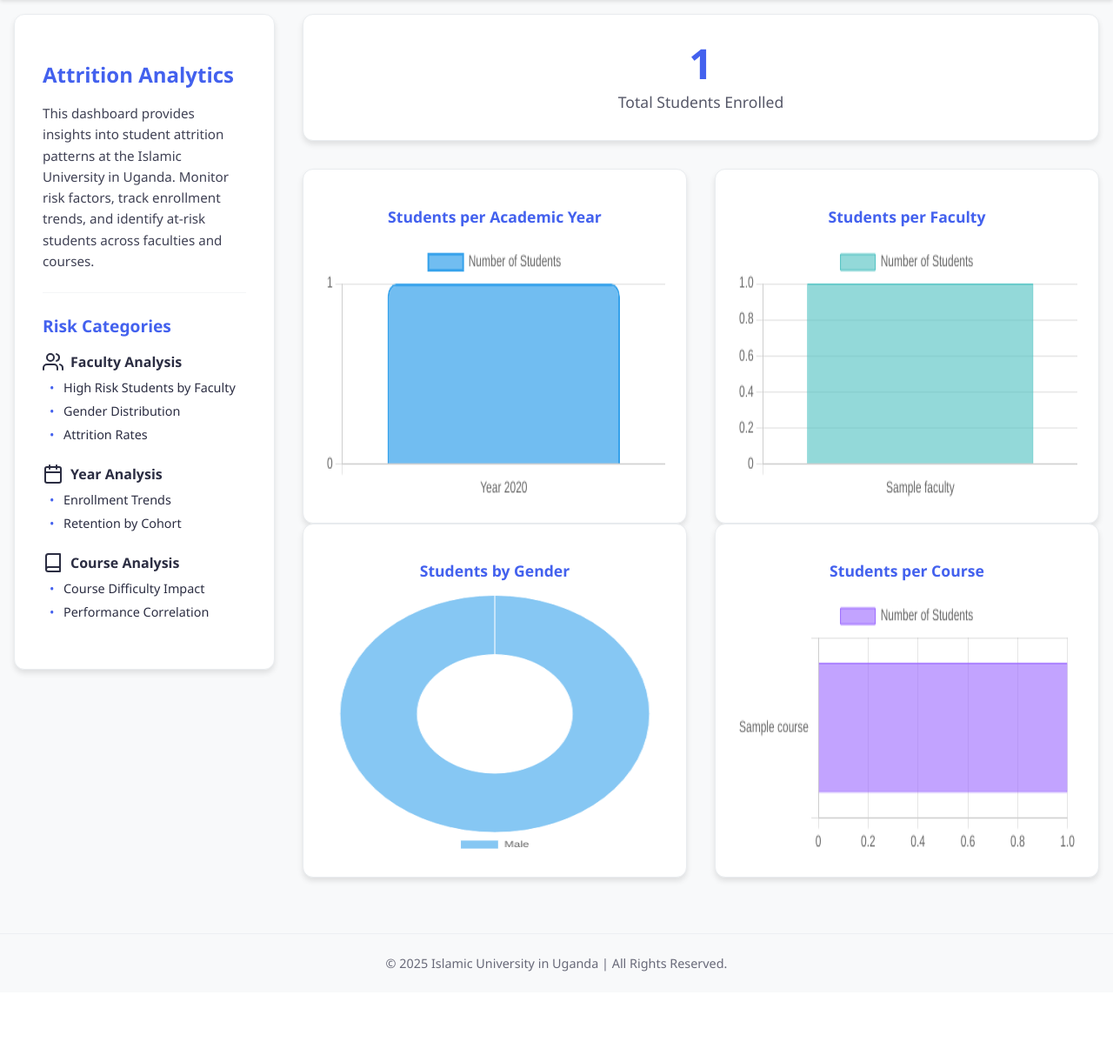
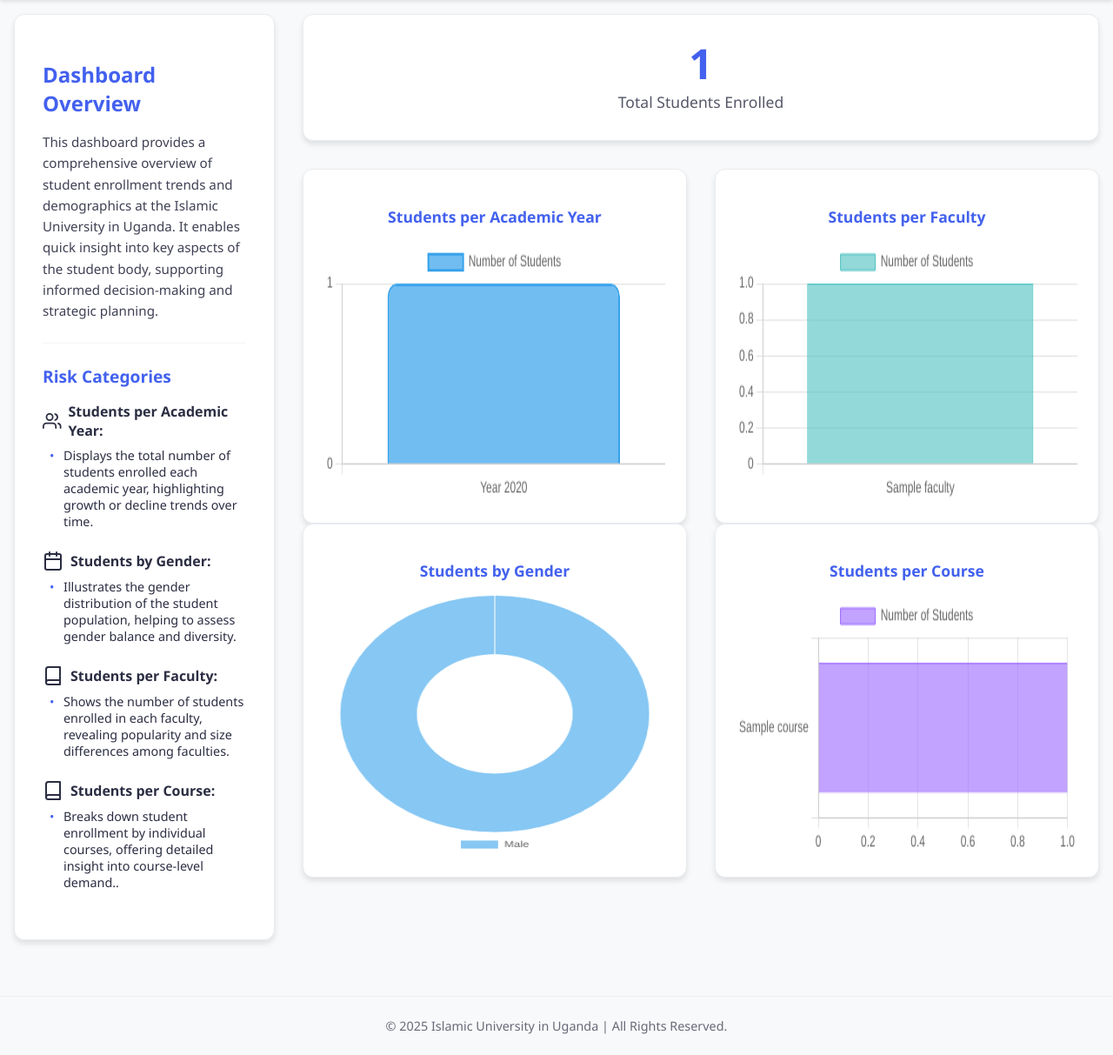
Before and after one commit to Learnli23/Aisha, a Django app: page /dashboard/ in a window 1280 px wide. Shown: the part 71-1284 px from the top of the page at 87% size. Before the commit the page ends 1188 px from the top, so only its background shows below. Run offline with Django 5.2, Linux system fonts and the light colour scheme; a user stored in the database is signed in; tables that the repository leaves empty hold one stand-in row (values such as "Sample post").

Commit message:
Update dashboard.html

```diff
--- a/app/templates/dashboard.html
+++ b/app/templates/dashboard.html
@@ -324,10 +324,10 @@
 
     <div class="container">
         <aside class="sidebar">
-            <h1 class="dashboard-title">Attrition Analytics</h1>
+            <h1 class="dashboard-title">Dashboard Overview</h1>
             <p class="dashboard-description">
-                This dashboard provides insights into student attrition patterns at the Islamic University in Uganda.
-                Monitor risk factors, track enrollment trends, and identify at-risk students across faculties and courses.
+               This dashboard provides a comprehensive overview of student enrollment trends and demographics at the Islamic University in Uganda.
+               It enables quick insight into key aspects of the student body, supporting informed decision-making and strategic planning.
             </p>
 
             <div class="divider"></div>
@@ -336,28 +336,35 @@
 
             <div class="risk-category">
                 <div class="risk-category-title">
-                    <i data-feather="users"></i> Faculty Analysis
+                    <i data-feather="users"></i>Students per Academic Year:
                 </div>
-                <div class="risk-item">High Risk Students by Faculty</div>
-                <div class="risk-item">Gender Distribution</div>
-                <div class="risk-item">Attrition Rates</div>
+                <div class="risk-item">Displays the total number of students enrolled each academic year,
+                    highlighting growth or decline trends over time.</div>
             </div>
 
             <div class="risk-category">
                 <div class="risk-category-title">
-                    <i data-feather="calendar"></i> Year Analysis
+                    <i data-feather="calendar"></i> Students by Gender:
                 </div>
-                <div class="risk-item">Enrollment Trends</div>
-                <div class="risk-item">Retention by Cohort</div>
+                <div class="risk-item"> Illustrates the gender distribution of the student population,
+                    helping to assess gender balance and diversity.</div>
             </div>
 
             <div class="risk-category">
                 <div class="risk-category-title">
-                    <i data-feather="book"></i> Course Analysis
+                    <i data-feather="book"></i> Students per Faculty:
                 </div>
-                <div class="risk-item">Course Difficulty Impact</div>
-                <div class="risk-item">Performance Correlation</div>
-            </div>
+                <div class="risk-item"> Shows the number of students enrolled in each faculty,
+                    revealing popularity and size differences among faculties.</div>
+               </div>
+
+              <div class="risk-category">
+                <div class="risk-category-title">
+                    <i data-feather="book"></i>Students per Course:
+                </div>
+                <div class="risk-item"> Breaks down student enrollment by individual courses, offering detailed insight into course-level demand..</div>
+               </div>
+
         </aside>
 
         <main class="main-content">
```
